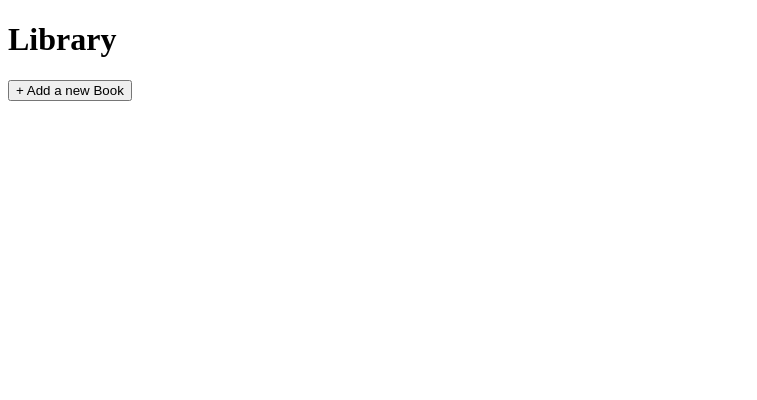
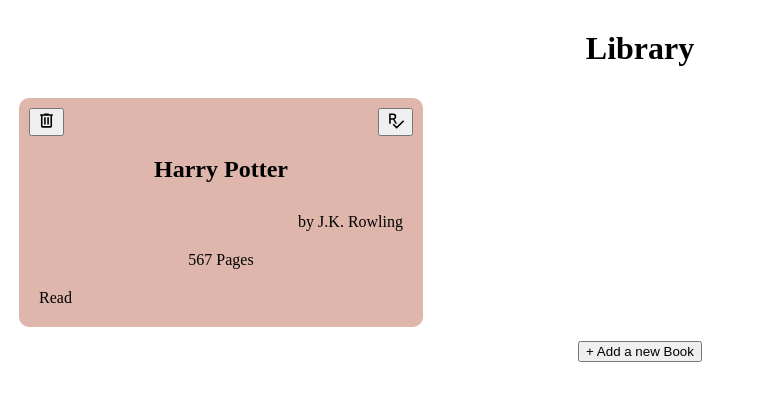
Before and after one commit to skim2264/Library, a plain HTML site: page index.html in a window 1280 px wide. Shown: the whole page, without its empty margins (0-757 px from the left). Drawn offline with Linux system fonts and the light colour scheme.

Commit message:
format library book cards

```diff
--- a/index.html
+++ b/index.html
@@ -9,7 +9,7 @@
   <title>Library</title>
 </head>
 <body>
-
+  <div class="grid-container">
     <!-- Header Section -->
     <div class="header">
       <h1>Library</h1>
@@ -17,17 +17,34 @@
 
     <!-- Library Section -->
     <div class="book-cards">
+      <div class="book-card-template">
+        <div class="icon-btns">
+          <button class="icon-btn" id="binImg"><img src="images/bin.svg"></button>
+          <button class="icon-btn" id="readImg"><img src="images/read.svg"></button>
+        </div>
+
+        <h2 id="bookTitle">Harry Potter</h2>
+        <p id="bookAuthor">by J.K. Rowling</p>
+        <p id="bookPages">567 Pages</p>
+        <p id="bookRead">Read</p>
+      </div>
+    </div>
+
+    <div class="addBookBtn">
       <button type="button" id="addBook" >+ Add a new Book</button>
-    <!-- Template for book card-->
-    <div class="book-card">
+    </div>
+
+  </div>
+
+<!-- Template for book card
+  <div class="book-card-template">
     <h2 id="bookTitle">Title</h2>
     <p id="bookAuthor">Author</p>
     <p id="bookPages">Pages</p>
     <p id="bookRead">Read</p>
     <button type="button">Toggle Read Status</button>
     <button type="button">Remove Book</button>
-    </div>
-  </div>
+  </div> -->
 
   <!--Input form for new Books-->
   <div class="book-form" id="bookForm">
--- a/script.js
+++ b/script.js
@@ -9,25 +9,21 @@ class Book {
     }
 
   createBookCard() {
-    /* Create Div for new Book Card and append to library */
-    const bookCardDiv = document.createElement('div');
-    document.querySelector('.book-cards').appendChild(bookCardDiv);
-
+    /* Hide book form */
+    document.getElementById("bookForm").style.display = "none";
     /* Create the book card and fill in information */
-    const bookCardTemplate = document.querySelector('.book-card');
-    const newBookCard = bookCardTemplate.textContent;
+    const bookCardTemplate = document.querySelector('.book-card-template');
+    const newBookCard = bookCardTemplate.cloneNode(true);
+    document.querySelector('.book-cards').appendChild(newBookCard);
+    newBookCard.style.display = "grid";
     newBookCard.querySelector('#bookTitle').innerHTML = this.title;
-    newBookCard.querySelector('#bookAuthor').innerHTML = this.author;
-    newBookCard.querySelector('#bookPages').innerHTML = this.pages;
+    newBookCard.querySelector('#bookAuthor').innerHTML = "by " + this.author;
+    newBookCard.querySelector('#bookPages').innerHTML = this.pages + " pages";
     newBookCard.querySelector('#bookRead').innerHTML = this.read;
 
     /* Add bookCard to the bookCardDiv */
     bookCardDiv.appendChild(newbookCard);
     myLibrary.push(this.Book);
-  }
-
-  displayBooks() {
-
   }
 
   removeBookFromLibrary() {
@@ -45,6 +41,19 @@ function toggleNewBookForm() {
 
 }
 
+/* Retrieve data from new book form and create a new Book upon clicking add book button*/
+function formSubmit(event) {
+  event.preventDefault();
+  var formtitle = document.getElementById("inputBookTitle").value;
+  var formauthor = document.getElementById("inputBookAuthor").value;
+  var formpages = document.getElementById("inputBookPages").value;
+  var formread = document.getElementById("inputBookRead").value;
+
+  const newBook = new Book(formtitle, formauthor, formpages, formread);
+  newBook.createBookCard();
+
+}
+
 /*
 
 Event Listeners
@@ -52,9 +61,9 @@ Event Listeners
 */
 
 /* Toggle book form visibility */
-const createBook = document.getElementById("addBook");
-createBook.addEventListener("click", toggleNewBookForm);
+const addBook = document.getElementById("addBook");
+addBook.addEventListener("click", toggleNewBookForm);
 
-/* Create a new Book upon clicking button */
-const newBook = document.getElementById("createBook");
-newBook.addEventListener("click", createBookCard());
+/* Create new book card */
+const createBook = document.getElementById("createBook");
+createBook.addEventListener("click", formSubmit);
--- a/styles.css
+++ b/styles.css
@@ -1,9 +1,52 @@
-
-
-.book-card {
-  display: none;
+.grid-container {
+  display: grid;
+  grid-template-rows: 80px auto 30px;
+  row-gap: 10px;
+  place-items: center;
 }
 
+/* Formatting of library of book cards */
+.book-cards {
+  display: grid;
+  gap: 15px;
+  grid-template-columns: repeat(3, minmax(200px, 1fr));
+}
+
+/* Formating of book cards */
+.book-card-template {
+  display: grid;
+  width: 30vw;
+  background-color: #DEB6AB;
+  border-radius: 10px;
+  padding: 10px;
+}
+
+.book-card-template p {
+  margin: 10px;
+}
+
+#bookTitle {
+  justify-self: center;
+}
+
+#bookAuthor {
+  justify-self: end;
+}
+
+#bookPages {
+  justify-self: center;
+}
+
+.icon-btns {
+  display: flex;
+  justify-content: space-between;
+}
+
+.icon-btn {
+  width: 35px;
+}
+
+/* Formatting of book form */
 #bookForm {
   display: none;
   flex-direction: column;
```
Also changed, not shown: images/bin.svg (added), images/read.svg (added). Lines whose indentation alone changed are shown as unchanged.
